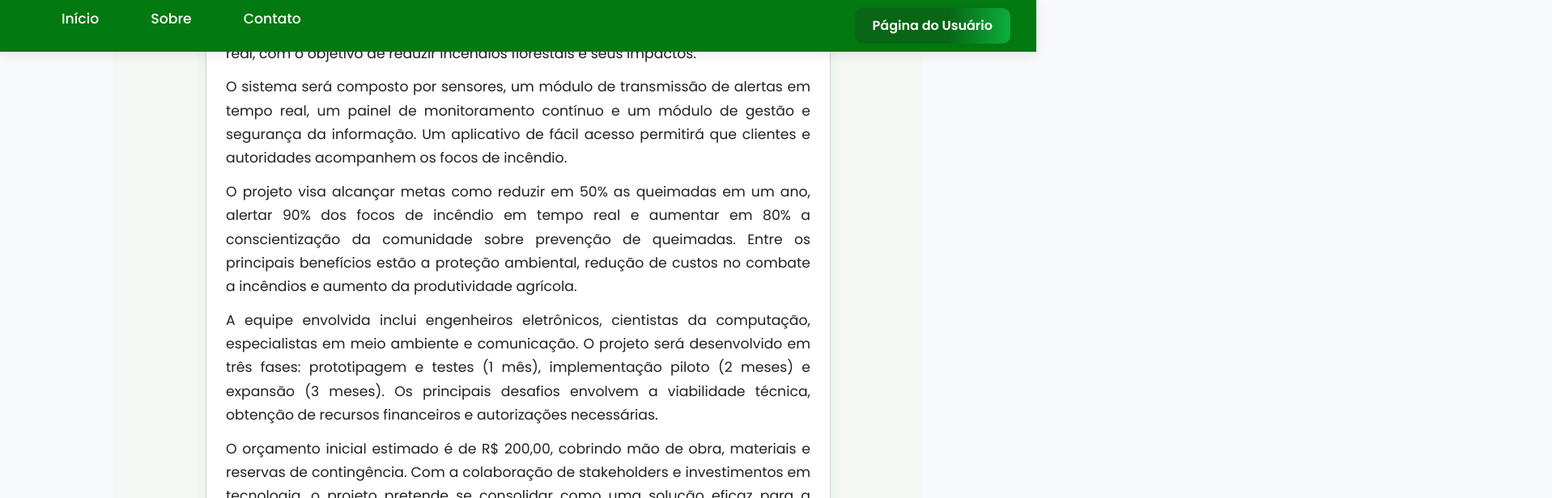
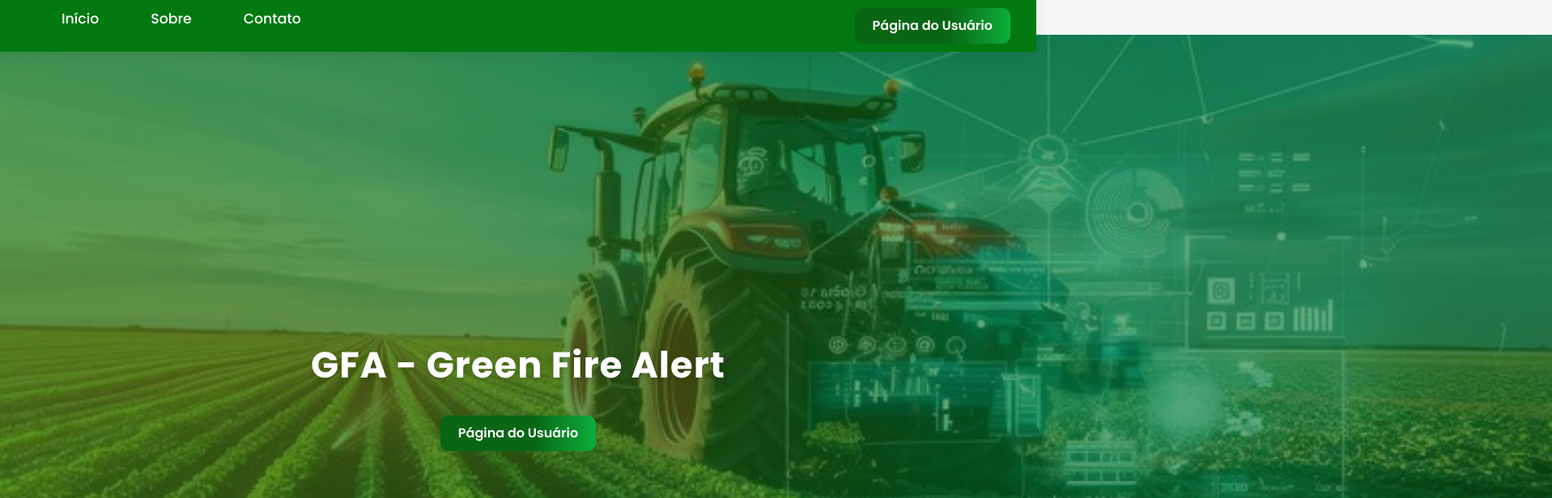
Before and after one commit to Rodrigo-Co/gfa-copy, a React (Create React App) app: page /home in a window 1280 px wide. Shown: the top 616 px of the page at 81% size, 1917 px wide, since content can reach past the window. Built offline with nearby package versions, Linux system fonts and the light colour scheme.

Commit message:
home att

```diff
--- a/src/App.js
+++ b/src/App.js
@@ -2,7 +2,7 @@ import React from 'react';
 import { BrowserRouter as Router, Route, Routes } from 'react-router-dom';
 import Login from './components/login';
 import Register from './components/register';
-import Home from './pages/home';
+import Inicio from './pages/home';
 import Dashboard from './components/Dashboard';
 import Settings from './components/Settings';
 import "@iconscout/unicons/css/line.css";
@@ -14,7 +14,7 @@ function App() {
         <Routes>
           <Route path="/register" element={<Register />} />
           <Route path="/" element={<Login />} />
-          <Route path="/home" element={<Home />} />
+          <Route path="/home" element={<Inicio />} />
           <Route path="/dashboard" element={<Dashboard />} />
           <Route path="/settings" element={<Settings />} />
         </Routes>
--- a/src/pages/home.js
+++ b/src/pages/home.js
@@ -4,15 +4,15 @@ import 'bootstrap/dist/css/bootstrap.css';
 import '../styles/home.css';
 import backgroundImage from '../assets/agro.jpg';
 
-const Home = () => {
-  const [activeSection, setActiveSection] = useState('home');
+const Inicio = () => {
+  const [activeSection, setActiveSection] = useState('inicio');
   const navigate = useNavigate();
 
   useEffect(() => {
 
     const handleScroll = () => {
-      const sections = ['home', 'projeto', 'equipe', 'contato'];
-      let closestSection = 'home';
+      const sections = ['inicio', 'projeto', 'equipe', 'contato'];
+      let closestSection = 'inicio';
       let minOffset = Infinity;
 
       for (const section of sections) {
@@ -46,15 +46,15 @@ const Home = () => {
   };
 
   return (
-    <div className="home-container">
+    <div className="inicio-container">
       <nav id='navbar'>
         <ul id='nav_list'>
-          <li className={`nav-item ${activeSection === 'home' ? 'active' : ''}`}>
+          <li className={`nav-item ${activeSection === 'inicio' ? 'active' : ''}`}>
 
           <button
           className="nav-link"
           onClick={() => {
-          document.getElementById('home')?.scrollIntoView({ behavior: 'smooth' });
+          document.getElementById('inicio')?.scrollIntoView({ behavior: 'smooth' });
           }}
           >
             Início
@@ -90,7 +90,11 @@ const Home = () => {
         </button>
       </nav>
 
-      <section id="home" style={{ backgroundImage: `url(${backgroundImage})` }}>
+      <section id="desbug" >
+        <p style={{ color: 'black'}}>Testando conteúdo visível</p>
+      </section>
+
+      <section id="inicio"  style={{backgroundImage: `url(${backgroundImage})`}}>
         <div className="hero-content">
           <div className="hero-text">
             <h1>GFA - Green Fire Alert</h1>
@@ -196,4 +200,4 @@ const Home = () => {
   );
 };
 
-export default Home;
+export default Inicio;
--- a/src/styles/home.css
+++ b/src/styles/home.css
@@ -3,9 +3,10 @@
   margin: 0;
   padding: 0;
   box-sizing: border-box;
+
 }
 
-.home-container {
+.inicio-container {
   font-family: 'Poppins', sans-serif;
   background-color: #f4f7f4;
   min-height: 100vh;
@@ -88,21 +89,25 @@
   transform: translateY(-2px) scale(1.04);
 }
 
+#desbug{ margin: 1238px;}
+
 /* Hero Section */
-#home {
-  min-height: 60vh;
-  background-size: cover;
-  background-position: center;
-  display: flex;
-  align-items: center;
-  justify-content: center;
-  color: #fff;
-  position: relative;
-  scroll-margin-top: 64px; /* igual à altura da navbar */
+#inicio {
+  background-color: #086615 !important;
+  padding-top: 80px ;
+  min-height: 100vh ;
+  background-size: cover ;
+  background-position: center ;
+  display: flex ;
+  align-items: center ;
+  justify-content: center ;
+  color: #fff ;
+  position: relative ;
+  scroll-margin-top: 64px ; /* igual à altura da navbar */
   z-index: 1;
 }
 
-#home::after {
+#inicio::after {
   content: "";
   position: absolute;
   inset: 0;
@@ -385,7 +390,7 @@ footer {
 }
 
 @media (max-width: 480px) {
-  .home-container {
+  .inicio-container {
     padding-top: 60px;
   }
   #navbar {
```
Also changed, not shown: public/agro.jpg (added).
